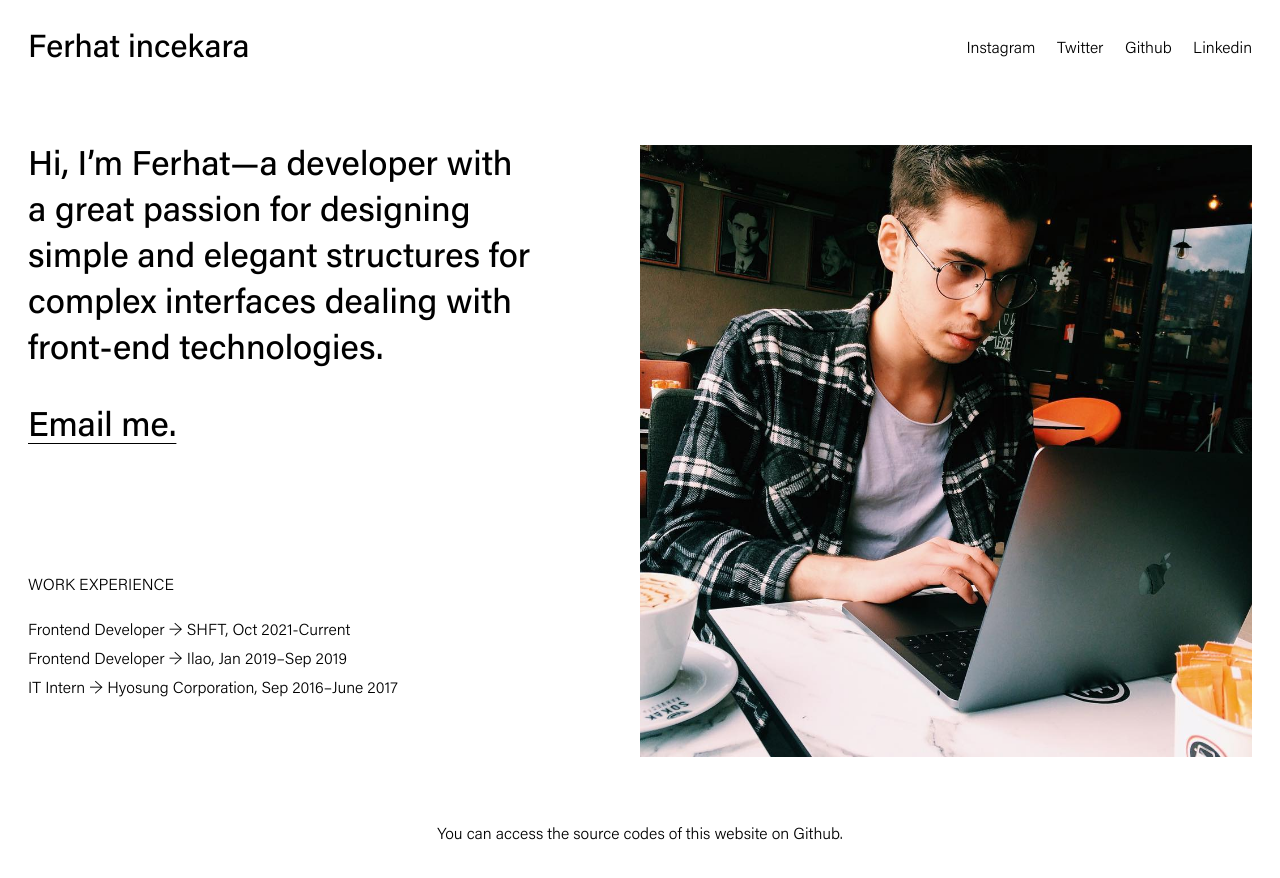
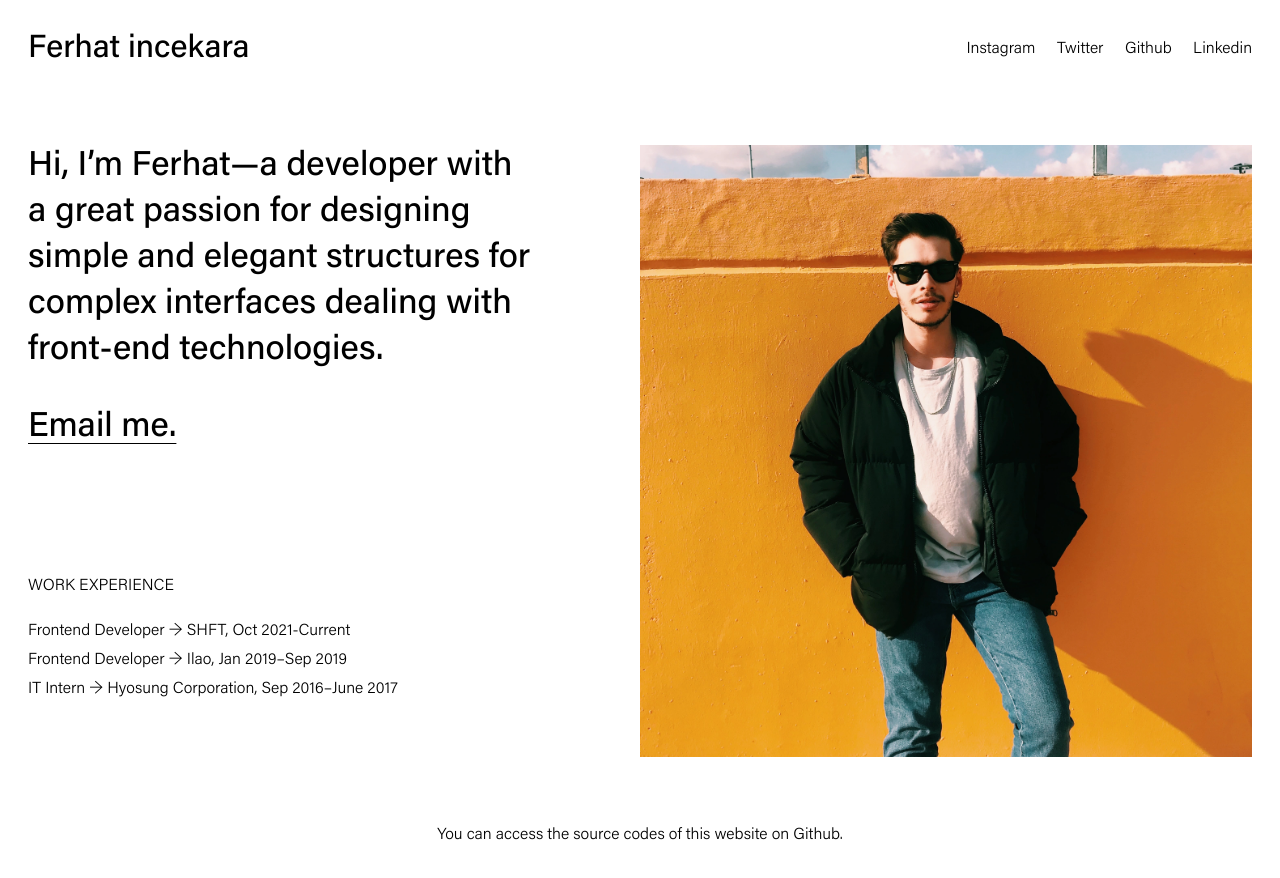
Before and after one commit to ferhatincekara/homepage, a Next.js app: page / in a window 1280 px wide. Shown: the top 878 px of the page. Built offline with nearby package versions, Linux system fonts and the light colour scheme.

Commit message:
🗻 Update photo

```diff
--- a/pages/index.tsx
+++ b/pages/index.tsx
@@ -32,7 +32,7 @@ const Home: NextPage = () => {
           <div className={styles.spacer} />
           <div className={styles.photo}>
             <NextImage
-              src="/photos/ferhatincekara.jpg"
+              src="/photos/ferhatincekara.webp"
               alt="Ferhat incekara"
               width={1080}
               height={1080}
--- a/site.config.js
+++ b/site.config.js
@@ -10,7 +10,7 @@ module.exports = {
     name: 'Ferhat incekara',
   },
   social: {
-    instagram: 'https://instagram.com/f3rh47',
+    instagram: 'https://instagram.com/ferhat_jpeg',
     twitter: 'https://twitter.com/ferhatincekara',
     github: 'https://github.com/ferhatincekara',
     linkedin: 'https://linkedin.com/in/ferhatincekara',
```
Also changed, not shown: public/photos/ferhatincekara.jpg (deleted), public/photos/ferhatincekara.webp (added).
